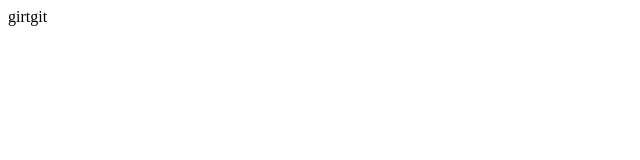
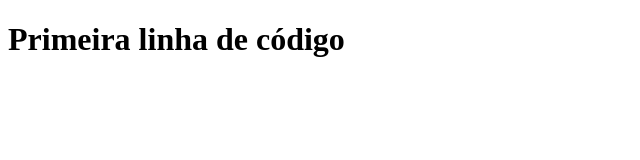
Before and after one commit to Tiago5980143/PrimeiroProjetoGit, a plain HTML site: page index.html in a window 1280 px wide. Shown: the whole page, without its empty margins (0-640 px from the left). Drawn offline with Linux system fonts and the light colour scheme.

Commit message:
Criando a primeira linha de código

```diff
--- a/index.html
+++ b/index.html
@@ -5,7 +5,8 @@
     <meta name="viewport" content="width=device-width, initial-scale=1.0">
     <title>Projeto</title>
 </head>
-<body>girtgit
+<body>
+    <h1>Primeira linha de código</h1>
 
 </body>
 </html>
```
